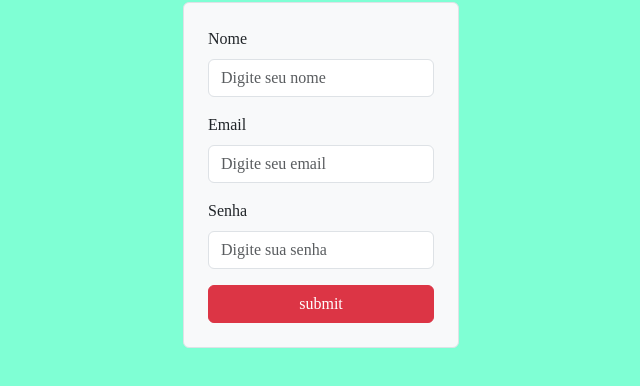
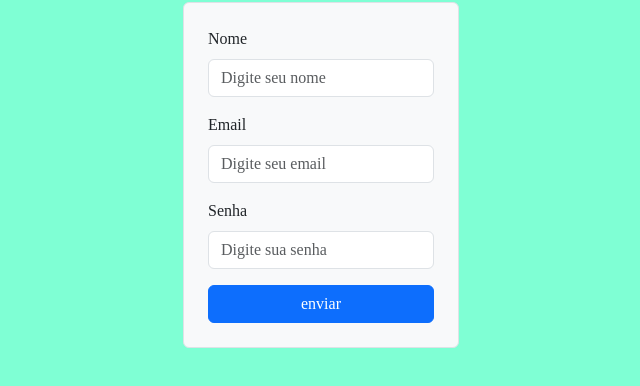
Before and after one commit to CamylaGenelice/API-Formulario, a website built with Parcel: page meu-projeto/front-end/index.html in a window 1280 px wide. Shown: the part 44-430 px from the top of the page, without its empty margins (319-959 px from the left). Built offline with nearby package versions, Linux system fonts and the light colour scheme.

Commit message:
update front-end

```diff
--- a/meu-projeto/front-end/index.html
+++ b/meu-projeto/front-end/index.html
@@ -27,7 +27,7 @@
     <label for="exemple" class="form-label  ">Senha</label>
     <input type="text" class="form-control mb-3" id="senha" placeholder="Digite sua senha">
 
-   <button class="btn btn-danger w-100">submit</button>
+   <button class="btn btn-primary w-100">enviar</button>
   </form>
   </div>
 
```
